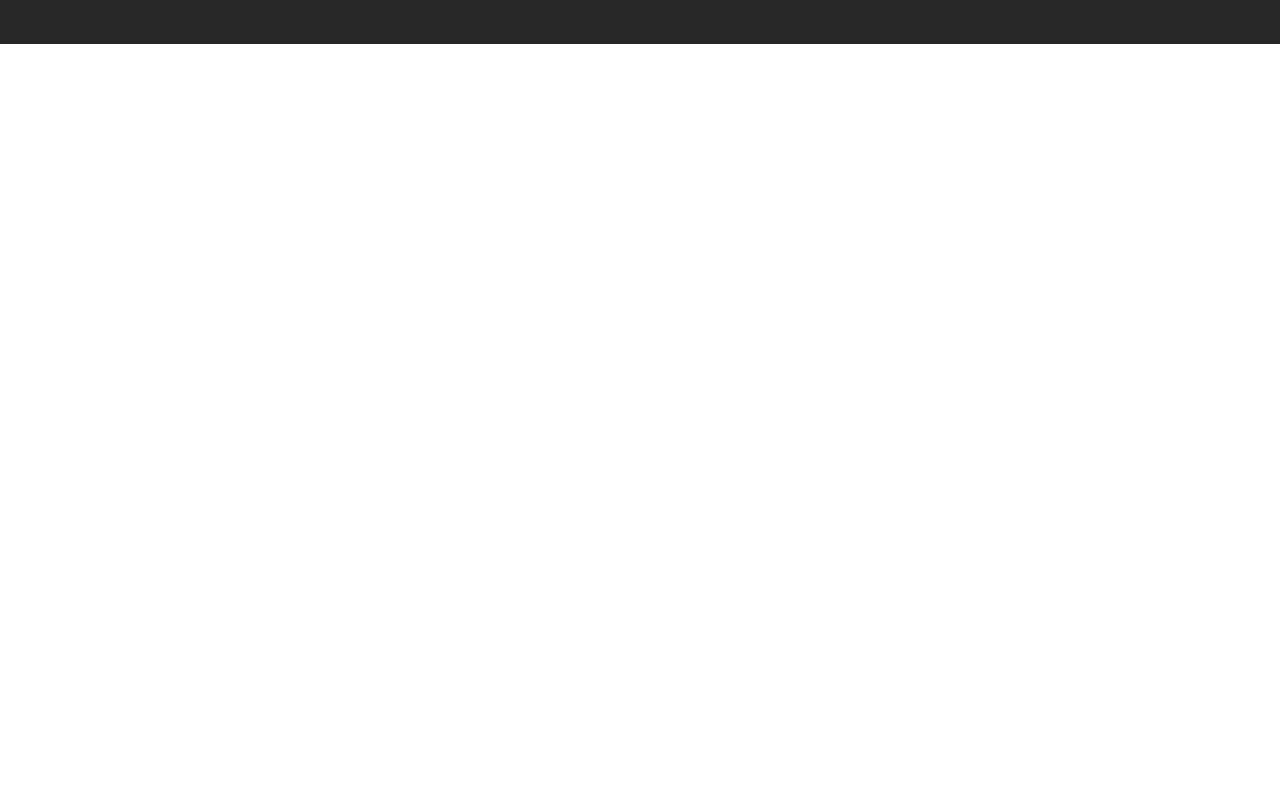
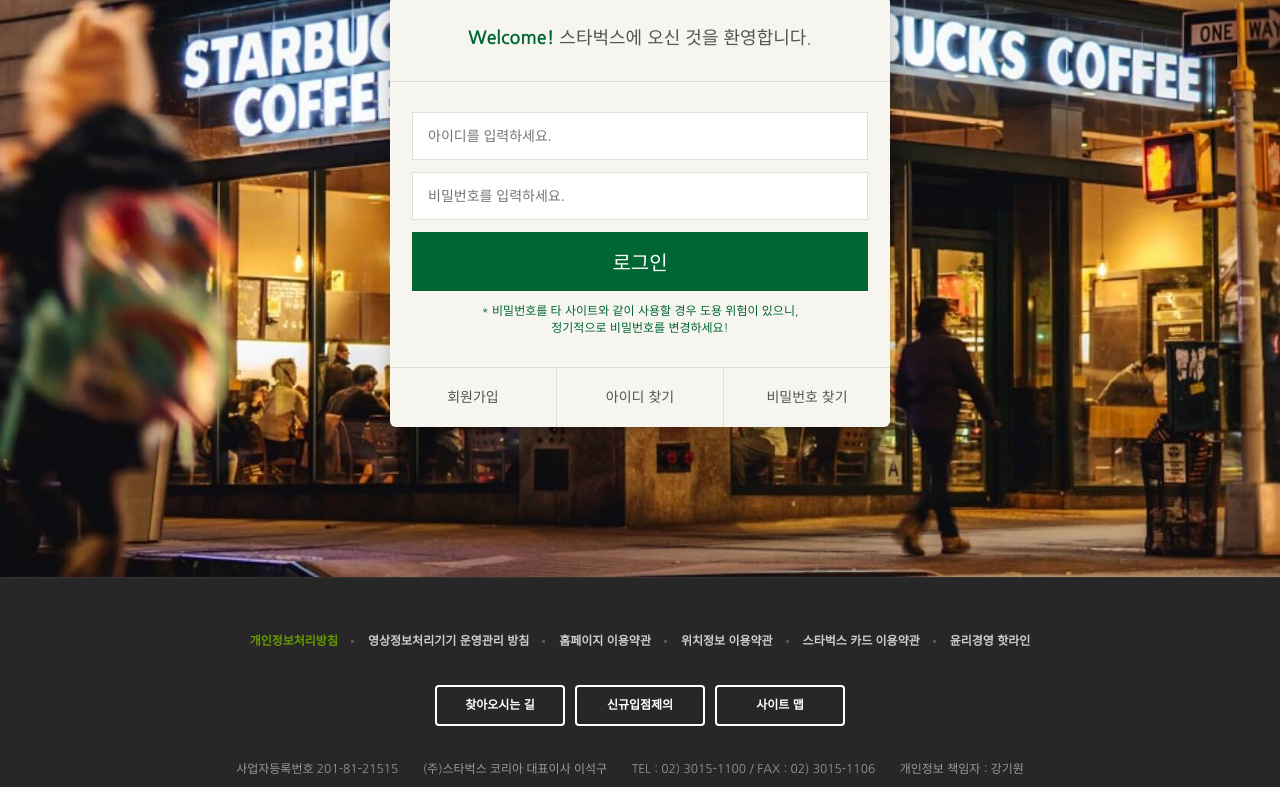
Before and after one commit to wnsrkddl9764/starbucks, a plain HTML site: page signin/index.html in a window 1280 px wide. Shown: the part 290-1077 px from the top of the page. Before the commit the page ends 800 px from the top, so only its background shows below. Drawn offline with nearby package versions, Linux system fonts and the light colour scheme.

Commit message:
로그인 페이지 완성

```diff
--- /dev/null
+++ b/css/signin.css
@@ -0,0 +1,77 @@
+.signin {
+  margin-top: 120px;
+  padding: 100px 0 150px;
+  background-image: url("../images/signin_bg.jpg");
+  background-repeat: no-repeat;
+  background-position: center;
+  background-attachment: fixed;
+  background-size: cover;
+}
+.signin h1 {
+  color: #fff;
+  font-size: 30px;
+  font-weight: 700;
+  text-align: center;
+  margin-bottom: 24px;
+}
+.signin__card {
+  width: 500px;
+  margin: 0 auto;
+  border-radius: 6px;
+  background-color: #f6f5f0;
+  box-shadow: 2px 2px 20px rgba(0,0,0,.3);
+  color: #555;
+}
+.signin__card h2 {
+  padding: 30px;
+  font-size: 18px;
+  text-align: center;
+  border-bottom: 1px solid #ddd;
+}
+.signin__card h2 strong {
+  font-weight: 700;
+  color: #006633;
+}
+.signin__card form {
+  padding: 30px 22px;
+}
+.signin__card form input {
+  width: 100%;
+  margin-bottom: 12px;
+  padding: 15px;
+  border: 1px solid #ddd;
+  outline: none;
+  box-sizing: border-box;
+  font-size: 14px;
+}
+.signin__card form [type="submit"] {
+  background-color: #006633;
+  border: none;
+  color: #fff;
+  font-size: 20px;
+  cursor: pointer;
+}
+.signin__card form p {
+  font-size: 12px;
+  color: #006633;
+  text-align: center;
+}
+.signin__card .actions {
+  display: flex;
+  border-top: 1px solid #ddd;
+}
+.signin__card .actions a {
+  flex-grow: 1;
+  flex-basis: 0;
+  text-align: center;
+  padding: 20px;
+  color: #555;
+  font-size: 14px;
+  border-right: 1px solid #ddd;
+}
+.signin__card .actions a:last-child {
+  border-right: none;
+}
+.signin__card .actions a:hover {
+  text-decoration: underline;
+}
--- a/signin/index.html
+++ b/signin/index.html
@@ -27,6 +27,7 @@
   <link href="https://fonts.googleapis.com/css2?family=Nanum+Gothic:wght@400;700&display=swap" rel="stylesheet" />
   <link rel="stylesheet" href="https://fonts.googleapis.com/icon?family=Material+Icons" />
   <link rel="stylesheet" href="../css/common.css" />
+  <link rel="stylesheet" href="../css/signin.css" />
 
   <script defer src="../js/common.js"></script>
 </head>
@@ -366,7 +367,26 @@
 
 
   <section class="signin">
-
+    <h1>로그인</h1>
+    <div class="signin__card">
+      <h2>
+        <strong>Welcome!</strong> 스타벅스에 오신 것을 환영합니다.
+      </h2>
+      <form>
+        <input type="text" placeholder="아이디를 입력하세요." />
+        <input type="password" placeholder="비밀번호를 입력하세요." />
+        <input type="submit" value="로그인" />
+        <p>
+          * 비밀번호를 타 사이트와 같이 사용할 경우 도용 위험이 있으니,<br />
+          정기적으로 비밀번호를 변경하세요!
+        </p>
+      </form>
+      <div class="actions">
+        <a href="javascript:void(0)">회원가입</a>
+        <a href="javascript:void(0)">아이디 찾기</a>
+        <a href="javascript:void(0)">비밀번호 찾기</a>
+      </div>
+    </div>
   </section>
 
   <!-- FOOTER -->
```
